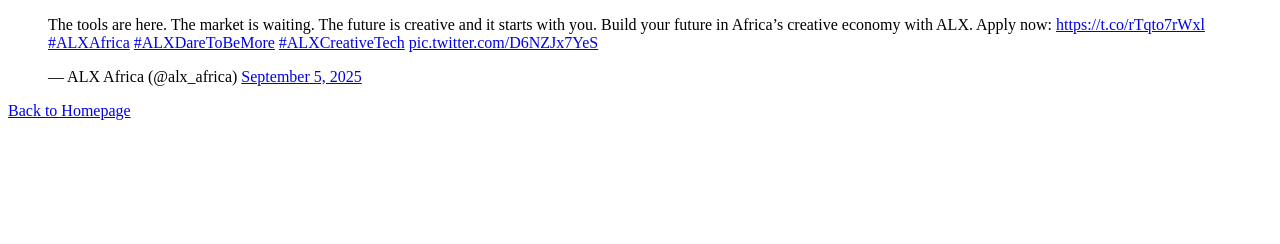
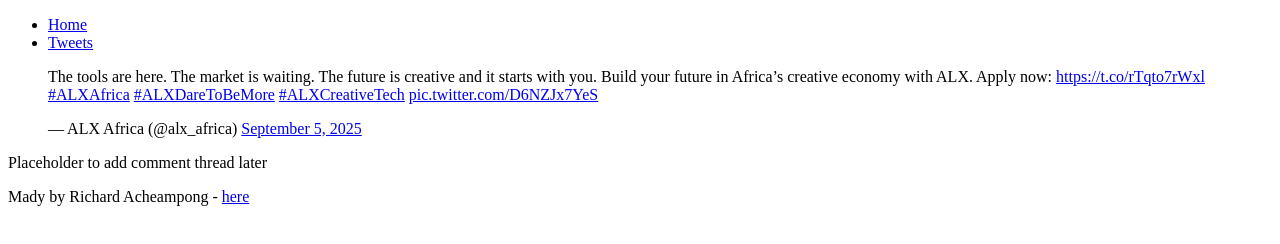
Before and after one commit to richard-acheampong/My_First_Portfolio, a plain HTML site: page html_basic/tweets.html in a window 1280 px wide. Drawn offline with Linux system fonts and the light colour scheme.

Commit message:
structured index.html and tweets.html with header, main and footer elements

```diff
--- a/html_basic/tweets.html
+++ b/html_basic/tweets.html
@@ -6,7 +6,14 @@
     <title>My Site</title>
 </head>
 <body>
-
+    <header>
+        <ul>
+            <li><a href="index.html">Home</a></li>
+            <li><a href="tweets.html">Tweets</a></li>
+        </ul>
+    </header>
+    <main>
+        <article>
             <blockquote class="twitter-tweet" data-media-max-width="560"><p lang="en" dir="ltr">The tools are here. The market is waiting. The future is creative and it starts with you. Build your future in Africa’s creative economy with ALX. Apply now: <a href="https://t.co/rTqto7rWxl">https://t.co/rTqto7rWxl</a>
                 <a href="https://twitter.com/hashtag/ALXAfrica?src=hash&amp;ref_src=twsrc%5Etfw">#ALXAfrica</a>
                 <a href="https://twitter.com/hashtag/ALXDareToBeMore?src=hash&amp;ref_src=twsrc%5Etfw">#ALXDareToBeMore</a>
@@ -14,7 +21,13 @@
                 <a href="https://t.co/D6NZJx7YeS">pic.twitter.com/D6NZJx7YeS</a></p>&mdash; ALX Africa (@alx_africa)
                 <a href="https://twitter.com/alx_africa/status/1963954259717759052?ref_src=twsrc%5Etfw">September 5, 2025</a>
             </blockquote> <script async src="https://platform.twitter.com/widgets.js" charset="utf-8"></script>
-    <!-- Link back to Homepage -->
-    <p><a href="index.html">Back to Homepage</a></p>
+        </article>
+        <aside>
+            <p>Placeholder to add comment thread later</p>
+        </aside>
+    </main>
+    <footer>
+        <p>Mady by Richard Acheampong - <a href="https://richardacheampong.com" target="_blank">here</a></p>
+    </footer>
 </body>
 </html>
```
Also changed, not shown: html_basic/index.html (+13 -2 lines). Lines whose indentation alone changed are shown as unchanged.
